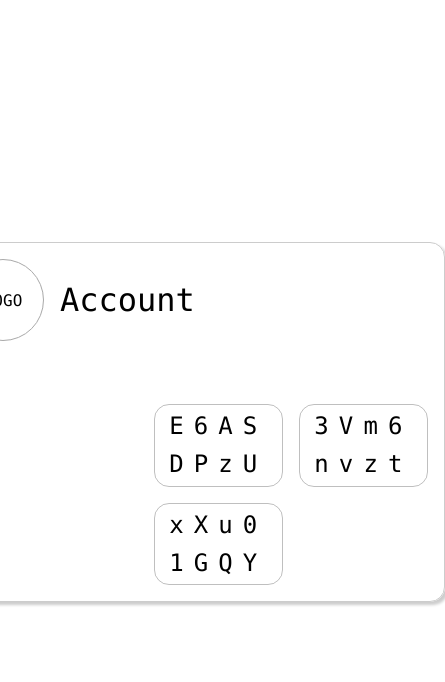
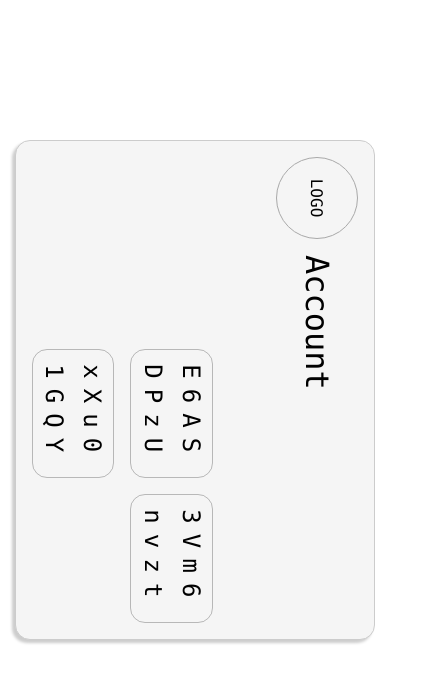
Before and after one commit to aokihu/password-card, a Next.js app: page / in a window 390 px wide. Shown: the top 682 px of the page, 445 px wide, since content can reach past the window. Built offline with nearby package versions, Linux system fonts and the light colour scheme.

Commit message:
增加在手机上旋转显示

```diff
--- a/app/global.css
+++ b/app/global.css
@@ -4,10 +4,18 @@ html, body {
   font-family: Monaco, monospace;
 }
 
-.password-card-container {
+@media screen and (max-width: 500px) {
+  body {
+    transform-origin: center center;
+    transform: rotate(90deg) translateX(100%);
+  }
+}
+
+.password-card__container {
   position: absolute;
   left: 50%;
   top: 50%;
+  background-color:whitesmoke;
   border-color: rgb(204, 204,204);
   border-width: 1px;
   border-style: double;
@@ -21,6 +29,8 @@ html, body {
   flex-direction: column;
   box-shadow: 3px 3px 3px rgba(0,0,0,0.2);
 }
+
+
 
 .password-card__head {
   display: flex;
--- a/app/layout.tsx
+++ b/app/layout.tsx
@@ -5,7 +5,7 @@ export default function RootLayout({children}: {children: React.ReactNode}) {
   return (
     <html lang="en">
       <title>Password Card</title>
-      <meta name="viewport" content="width=device-width, initial-scale=1.0"></meta>
+      <meta name="viewport" content="width=device-width, initial-scale=1.0,viewport-fit=cover, minimum-scale=1, maximum-scale=1.0, user-scalable=0"></meta>
       <body>{children}</body>
     </html>
   )
--- a/app/page.tsx
+++ b/app/page.tsx
@@ -2,7 +2,8 @@ import PasswordZone from "./PasswordZone";
 
 export default function Page() {
   return (
-    <div className="password-card-container">
+    <div className="password-card__warp">
+      <div className="password-card__container">
         <div className="password-card__head">
           <div className="password-card__logo">LOGO</div>
           <div className="password-card__account">
@@ -17,5 +18,6 @@ export default function Page() {
           </div>
         </div>
       </div>
+    </div>
   );
 }
```
Lines whose indentation alone changed are shown as unchanged.
